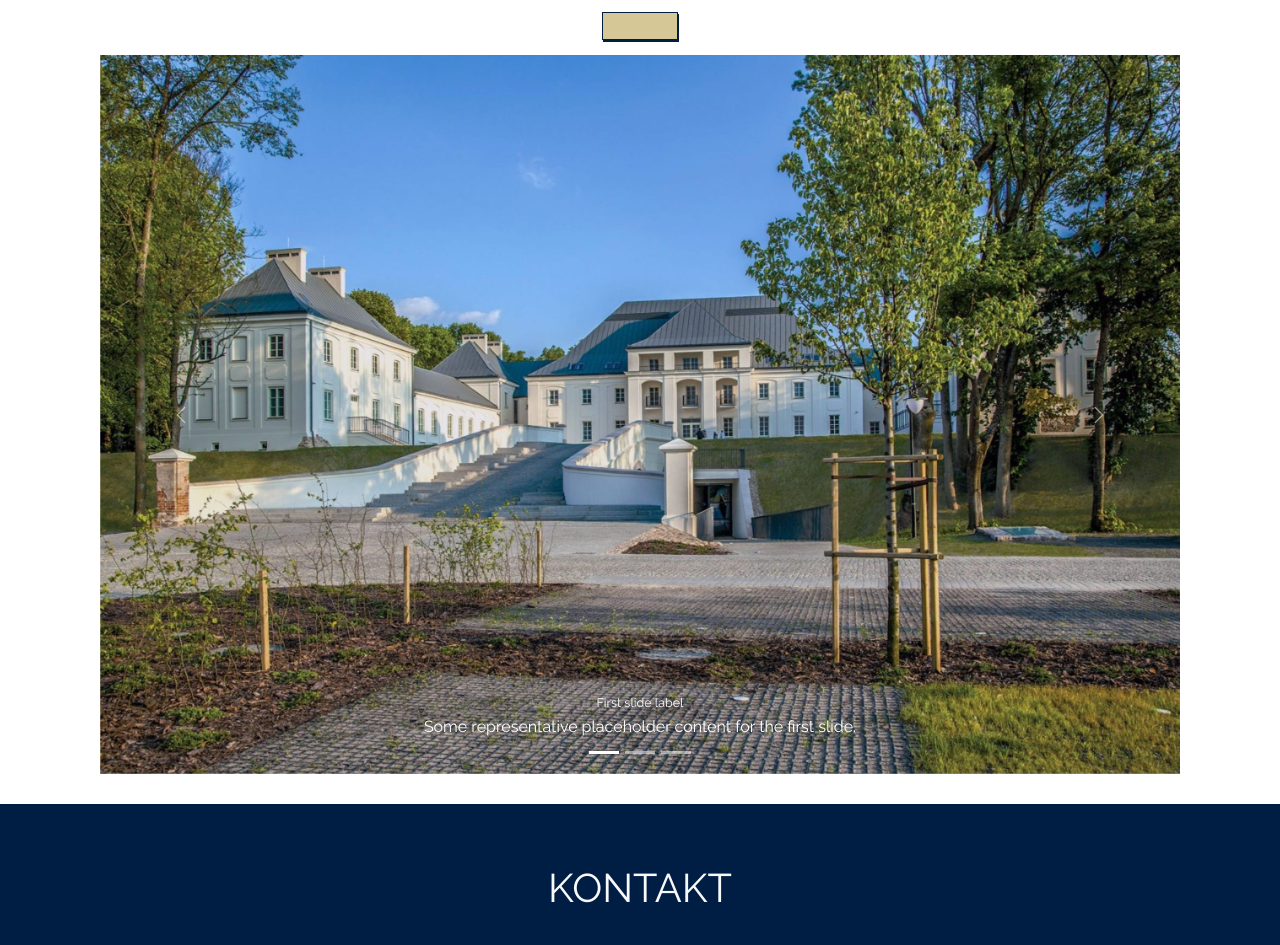
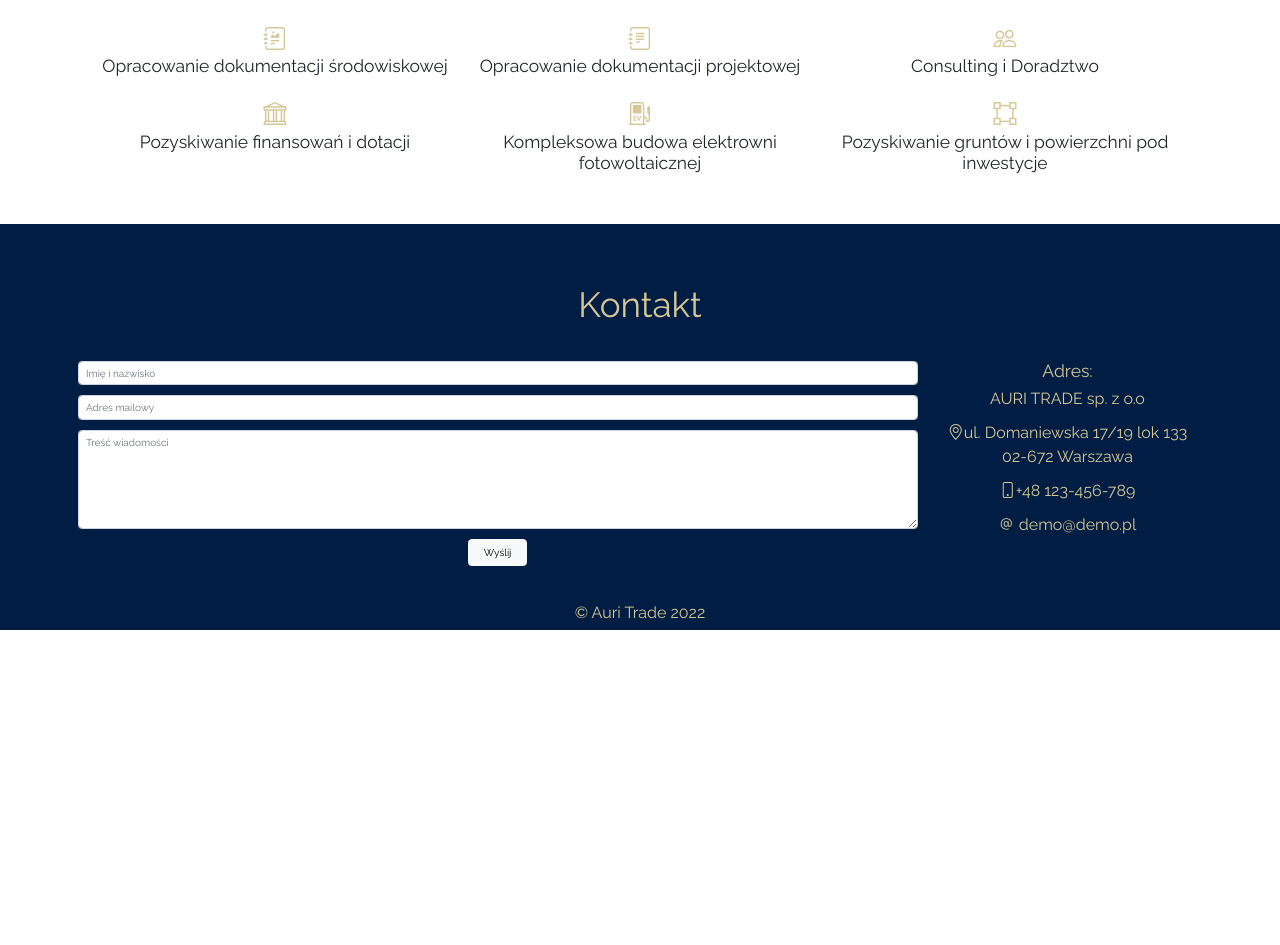
Before and after one commit to Uncle-Moris/Auri_Trade_Website, a website: page index.html in a window 1280 px wide. Shown: the part 1335-2280 px from the top of the page. After the commit the page ends 1975 px from the top, so only its background shows below. Drawn offline with nearby package versions, Linux system fonts and the light colour scheme.

Commit message:
scss fix

```diff
--- a/index.html
+++ b/index.html
@@ -22,14 +22,14 @@
 <body>
 <nav class="navbar navbar-expand-lg fixed-top py-2">
     <div class="container">
-        <a class="navbar-brand text-center" href="#home">
+        <a class="navbar-brand text-center ps-5" href="#home">
             <i class="bi bi-bar-chart mb-0"></i><p >Auri Trade</p></a>
         <button class="navbar-toggler p-3" type="button" data-bs-toggle="collapse" data-bs-target="#navbarNavAltMarkup" aria-controls="navbarNavAltMarkup" aria-expanded="false" aria-label="Toggle navigation">
 
             <i class="bi bi-list"></i>
         </button>
         <div class="collapse navbar-collapse" id="navbarNavAltMarkup">
-            <div class="navbar-nav ms-auto ">
+            <div class="navbar-nav ms-auto pe-5">
                 <!-- <a class="nav-link" href="#home">Home</a> -->
                 <a class="nav-link" href="#investments">Produkty inwestycyjne</a>
                 <!-- <a class="nav-link" href="#">Nieruchomści</a> -->
@@ -64,9 +64,8 @@
                             <img src="./img/panele.jpeg" class="card-img-top" alt="...">
                             <div class="card-body">
                                 <p class="card-title">Farmy fotowoltaiczne</p>
-                                <p class="card-text">This is a wider card with supporting text below as a natural lead-in to additional content. This content is a little bit longer.</p>
+                                <p class="card-text">We współpracy z naszymi pratnerami przygotowaliśmy dla państwa atrakcyjną ofertę inwestycji w farmy fotowoltaiczne</p>
                             </div>
-                            <div class="card-footer"><a href=""></a></div>
                         </div>
                     </div>
                     <div class="col">
@@ -74,7 +73,7 @@
                             <img src="./img/rooms/arche-scaled.jpeg" class="card-img-top" alt="...">
                             <div class="card-body">
                                 <p class="card-title">Pokoje hotelowe</p>
-                                <p class="card-text">This card has supporting text below as a natural lead-in to additional content.</p>
+                                <p class="card-text">Inwestycja w pokoje hotelowe to stabilny produkt rentierski</p>
                             </div>
 
                         </div>
@@ -84,7 +83,8 @@
                             <img src="./img/panele_na_budynku.jpeg" class="card-img-top" alt="...">
                             <div class="card-body">
                                 <p class="card-title">Mini elektrownie słoneczne</p>
-                                <p class="card-text">This is a wider card with supporting text below as a natural lead-in to additional content. This card has even longer content than the first to show that equal height action.</p>
+                                <p class="card-text">Dzięki inwestycji w mini elektrownie na możesz znacznie zmniejszyć koszta enerki elektrycznej w
+                                <strong>twoim przedsiębiorstie </strong></p>
                             </div>
 
                         </div>
@@ -94,55 +94,45 @@
 
             </div>
     </section>
-
     <section id="consulting" class="consulting">
         <div class="container text-center p-5">
             <h2 class="display-4 py-1">Usługi doradcze</h2>
+
             <div class="underline my-4"></div>
-            <div id="carouselExampleCaptions" class="carousel slide" data-bs-ride="false">
-                <div class="carousel-indicators">
-                    <button type="button" data-bs-target="#carouselExampleCaptions" data-bs-slide-to="0" class="active" aria-current="true" aria-label="Slide 1"></button>
-                    <button type="button" data-bs-target="#carouselExampleCaptions" data-bs-slide-to="1" aria-label="Slide 2"></button>
-                    <button type="button" data-bs-target="#carouselExampleCaptions" data-bs-slide-to="2" aria-label="Slide 3"></button>
+            <div class="row py-3">
+                <div class="col-sm-12 col-md-6 col-lg-4 p-2">
+                    <i class="bi bi-journal-richtext"></i>
+                    <h3>Opracowanie dokumentacji środowiskowej</h3>
+                    <p></p>
                 </div>
-                <div class="carousel-inner">
-                    <div class="carousel-item active">
-                        <img src="./img/rooms/arche-scaled.jpeg" class="d-block w-100" alt="...">
-                        <div class="carousel-caption d-none d-md-block">
-                            <h5>First slide label</h5>
-                            <p>Some representative placeholder content for the first slide.</p>
-                        </div>
-                    </div>
-                    <div class="carousel-item">
-                        <img src="./img/rooms/arche-scaled.jpeg" class="d-block w-100" alt="...">
-                        <div class="carousel-caption d-none d-md-block">
-                            <h5>Second slide label</h5>
-                            <p>Some representative placeholder content for the second slide.</p>
-                        </div>
-                    </div>
-                    <div class="carousel-item">
-                        <img src="./img/rooms/arche-scaled.jpeg" class="d-block w-100" alt="...">
-                        <div class="carousel-caption d-none d-md-block">
-                            <h5>Third slide label</h5>
-                            <p>Some representative placeholder content for the third slide.</p>
-                        </div>
-                    </div>
+                <div class="col-sm-12 col-md-6 col-lg-4 p-2">
+                    <i class="bi bi-journal-text"></i>
+                    <h3>Opracowanie dokumentacji projektowej</h3>
                 </div>
-                <button class="carousel-control-prev" type="button" data-bs-target="#carouselExampleCaptions" data-bs-slide="prev">
-                    <span class="carousel-control-prev-icon" aria-hidden="true"></span>
-                    <span class="visually-hidden">Previous</span>
-                </button>
-                <button class="carousel-control-next" type="button" data-bs-target="#carouselExampleCaptions" data-bs-slide="next">
-                    <span class="carousel-control-next-icon" aria-hidden="true"></span>
-                    <span class="visually-hidden">Next</span>
-                </button>
+                <div class="col-sm-12 col-md-6 col-lg-4 p-2">
+                    <i class="bi bi-people"></i>
+                    <h3>Consulting i Doradztwo</h3>
+                </div>
+                <div class="col-sm-12 col-md-6 col-lg-4 p-2">
+                    <i class="bi bi-bank"></i>
+                    <h3>Pozyskiwanie finansowań i dotacji</h3>
+                </div>
+                <div class="col-sm-12 col-md-6 col-lg-4 p-2">
+                    <i class="bi bi-ev-station"></i>
+                    <h3>Kompleksowa budowa elektrowni fotowoltaicznej</h3>
+                </div>
+                <div class="col-sm-12 col-md-6 col-lg-4 p-2">
+                    <i class="bi bi-bounding-box"></i>
+                    <h3>Pozyskiwanie gruntów i powierzchni pod inwestycje</h3>
+                </div>
+            </div>
+
             </div>
         </div>
     </section>
-    <section id="contact" class="contact text-light py-5">
-        <div class="container text-center py-5">
-            <p class="display-3 pb-lg-5 text-uppercase">Kontakt</p>
-
+    <section id="contact" class="contact py-5">
+        <div class="container text-center ">
+            <h2 class="display-4 py-5">Kontakt</h2>
             <div class="row">
                 <div class="col-lg-9 my-5 m-lg-0">
                     <form>
@@ -177,8 +167,8 @@ Nip: 5213903645 Regon : 386660697 KRS : 0000856474-->
         </div>
     </section>
 </main>
-<footer class="py-4">
-    <p class="text-center">&copy; Auri Trade 2022</p>
+<footer class="py-0">
+    <p class="text-center py-2">&copy; Auri Trade 2022</p>
 </footer>
 
 <!-- Bootstrap -->
--- a/sass/style.scss
+++ b/sass/style.scss
@@ -112,12 +112,19 @@ nav{
 }
 /* consulting */
 .consulting{
-
+  .bi {
+    color: colors.$them-gold;
+    font-size: 2.3rem;
+  }
 }
 
 /* contact*/
 .contact{
   background-color: colors.$them-blue;
+  color: colors.$them-gold;
+  .contact-info{
+    color: colors.$them-gold;
+  }
 }
 
 
@@ -127,4 +134,14 @@ footer{
   p{
     color: colors.$them-gold;
   }
+  .submit-btn {
+    font-size: 6rem;
+  }
 }
+
+/* media queries*/
+
+@media (width: 768px) {
+
+
+}
```
Also changed, not shown: css/style.css, sass/style.css, 2 other files.
